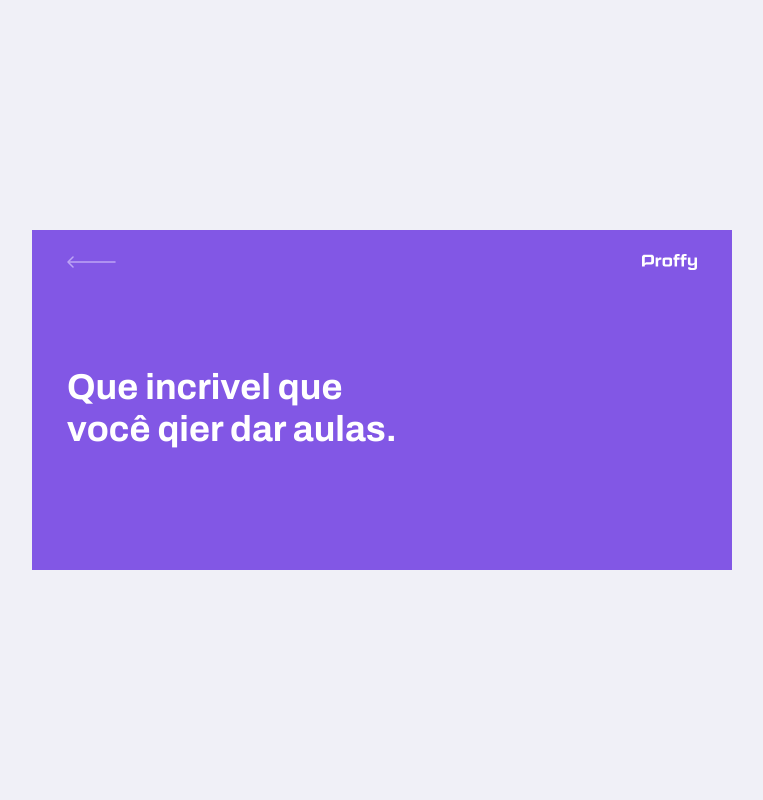
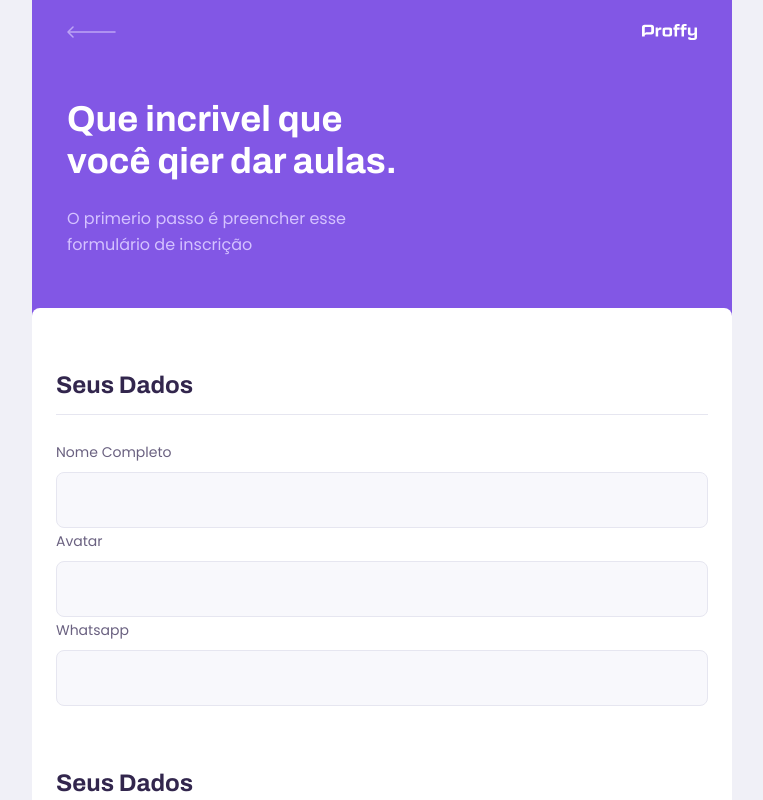
Before and after one commit to MarquesSouza/NLW_PROFFY, a React (Create React App) app in the folder web/: page /give-classes in a window 1280 px wide. Shown: the top 800 px of the page, without its empty margins (258-1021 px from the left). Built offline with nearby package versions, Linux system fonts and the light colour scheme.

Commit message:
Input Component

```diff
--- /dev/null
+++ b/web/src/components/Input/index.tsx
@@ -0,0 +1,18 @@
+import React, { InputHTMLAttributes, HtmlHTMLAttributes } from 'react';
+import './styles.css';
+
+interface InputProps extends InputHTMLAttributes<HTMLInputElement>{
+    label:string;
+    name:string;
+
+}
+
+const Input: React.FC<InputProps>= ({label,name, ...rest})=>{
+    return(
+        <div className="input-block">
+            <label htmlFor="subject">{label}</label>
+            <input type="text" id={name} {...rest}/>
+        </div>
+    )
+}
+export default Input;
--- /dev/null
+++ b/web/src/components/Input/styles.css
@@ -0,0 +1,31 @@
+
+ .input-block{
+    position: relative;
+}
+ .input-block+ .input-block{
+    margin-top: 0;
+}
+ .input-block label{
+    font-size: 1.4rem;
+}
+ .input-block input{
+    width: 100%;
+    height: 5.6rem;
+    margin-top: 0.8rem;
+    border-radius: 0.8rem;
+    background: var(--color-input-background);
+    border: 1px solid var(--color-line-in-white);
+    outline: 0;
+    padding: 0 1.6rem;
+    font:1.6rem Archivo;
+}
+ .input-block:focus-within::after{
+    width: calc(100% - 3.2rem);
+    height: 2px;
+    content: '';
+    background: var(--color-primary-light);
+    position: absolute;
+    left: 1.6rem;
+    right: 1.6rem;
+    bottom: 0;
+}
--- a/web/src/components/PageHeader/index.tsx
+++ b/web/src/components/PageHeader/index.tsx
@@ -8,6 +8,7 @@
 import './styles.css';
 interface PageHeaderProps{
     title:string;
+    description?:string;
 }
 
 const PageHeader: React.FC<PageHeaderProps>= (props)=>{
@@ -21,6 +22,7 @@
                    </div>
                    <div className="header-content">
                         <strong>{props.title}</strong>
+                            {props.description && <p>{props.description}</p>}
                         {props.children}
                    </div>
 
--- a/web/src/components/PageHeader/styles.css
+++ b/web/src/components/PageHeader/styles.css
@@ -33,6 +33,13 @@
     line-height: 4.2rem;
     color: var(--color-title-in-primary);
 }
+.page-header .header-content p{
+    max-width: 30rem;
+    font-size: 1.6rem;
+    line-height: 2.6rem;
+    color: var(--color-text-in-primary);
+    margin-top: 2.4rem;
+}
 @media(min-width: 700px){
     .page-header{
         height: 340px;
--- a/web/src/pages/TeacherForm/index.tsx
+++ b/web/src/pages/TeacherForm/index.tsx
@@ -1,11 +1,32 @@
 import React from 'react';
 import PageHeader from '../../components/PageHeader';
+
+import './styles.css';
+import Input from '../../components/Input';
 
 function TeacherForm(){
 
     return(
         <div id="page-teacher-form" className="container">
-            <PageHeader title="Que incrivel que você qier dar aulas."/>
+            <PageHeader title="Que incrivel que você qier dar aulas."
+                description="O primerio passo é preencher esse formulário de inscrição"
+            />
+            <main>
+                <fieldset>
+                    <legend>Seus Dados</legend>
+                    <Input name="name" label="Nome Completo"/>
+                    <Input name="avatar" label="Avatar"/>
+                    <Input name="whatsapp" label="Whatsapp"/>
+
+                </fieldset>
+                <fieldset>
+                    <legend>Seus Dados</legend>
+                    <Input name="name" label="Nome Completo"/>
+                    <Input name="avatar" label="Avatar"/>
+                    <Input name="whatsapp" label="Whatsapp"/>
+
+                </fieldset>
+            </main>
         </div>
         )
 }
--- /dev/null
+++ b/web/src/pages/TeacherForm/styles.css
@@ -0,0 +1,36 @@
+#page-teacher-form{
+    width: 100vw;
+    height: 100vh;
+}
+#page-teacher-form .page-heaer .header-content{
+    margin-bottom: 6.4rem;
+}
+#page-teacher-form main{
+    background: var(--color-box-base);
+    width: 100%;
+    max-width: 74rem;
+    border-radius: 0.8rem;
+    margin: -3.2rem auto 3.2rem;
+    padding-top: 6.4rem;
+    overflow: hidden;
+}
+
+#page-teacher-form main fieldset{
+    border: 0;
+    padding: 0 2.4rem;
+}
+
+#page-teacher-form main fieldset + fieldset{
+    margin-top: 6.4rem;
+}
+#page-teacher-form main fieldset legend {
+    font: 700 2.4rem Archivo;
+    color: var(--color-text-title);
+    margin-bottom: 2.4rem;
+    display: flex;
+    align-items: center;
+    justify-content: space-between;
+    width: 100%;
+    padding-bottom: 1.6rem;
+    border-bottom: 1px solid var(--color-line-in-white);
+}
--- a/web/src/pages/TeacherList/index.tsx
+++ b/web/src/pages/TeacherList/index.tsx
@@ -3,6 +3,7 @@
 import './styles.css';
 import PageHeader from '../../components/PageHeader';
 import TeacherItem from '../../components/TeacherItem';
+import Input from '../../components/Input';
 
 
 function TeacherList(){
@@ -11,19 +12,11 @@
             <div id="page-teacher-list" className="container">
                 <PageHeader title="Estes são os proffys disponiveis.">
                     <form id="search-teachers">
-                        <div className="input-block">
-                            <label htmlFor="subject">Matéria</label>
-                            <input type="text" id="subject"/>
-                        </div>
-                        <div className="input-block">
-                            <label htmlFor="week_day">Dia da semana</label>
-                            <input type="text" id="week_day"/>
-                        </div>
-                        <div className="input-block">
-                            <label htmlFor="time">Hora</label>
-                            <input type="text" id="time"/>
-                        </div>
-                    </form>
+                        <Input name="subject" label="Matéria"/>
+                        <Input name="week_day" label="Dia da semana"/>
+                        <Input type="time" name="time" label="Hora"/>
+
+                       </form>
                 </PageHeader>
                 <main>
                   <TeacherItem />
--- a/web/src/pages/TeacherList/styles.css
+++ b/web/src/pages/TeacherList/styles.css
@@ -8,36 +8,6 @@
 }
 #search-teachers label{
     color:var(--color-text-in-primary)
-}
-#search-teachers .input-block{
-    position: relative;
-}
-#search-teachers .input-block+ .input-block{
-    margin-top: 0;
-}
-#search-teachers .input-block label{
-    font-size: 1.4rem;
-}
-#search-teachers .input-block input{
-    width: 100%;
-    height: 5.6rem;
-    margin-top: 0.8rem;
-    border-radius: 0.8rem;
-    background: var(--color-input-background);
-    border: 1px solid var(--color-line-in-white);
-    outline: 0;
-    padding: 0 1.6rem;
-    font:1.6rem Archivo;
-}
-#search-teachers .input-block:focus-within::after{
-    width: calc(100% - 3.2rem);
-    height: 2px;
-    content: '';
-    background: var(--color-primary-light);
-    position: absolute;
-    left: 1.6rem;
-    right: 1.6rem;
-    bottom: 0;
 }
 #page-teacher-list main{
     margin: 3.2rem auto;
```
